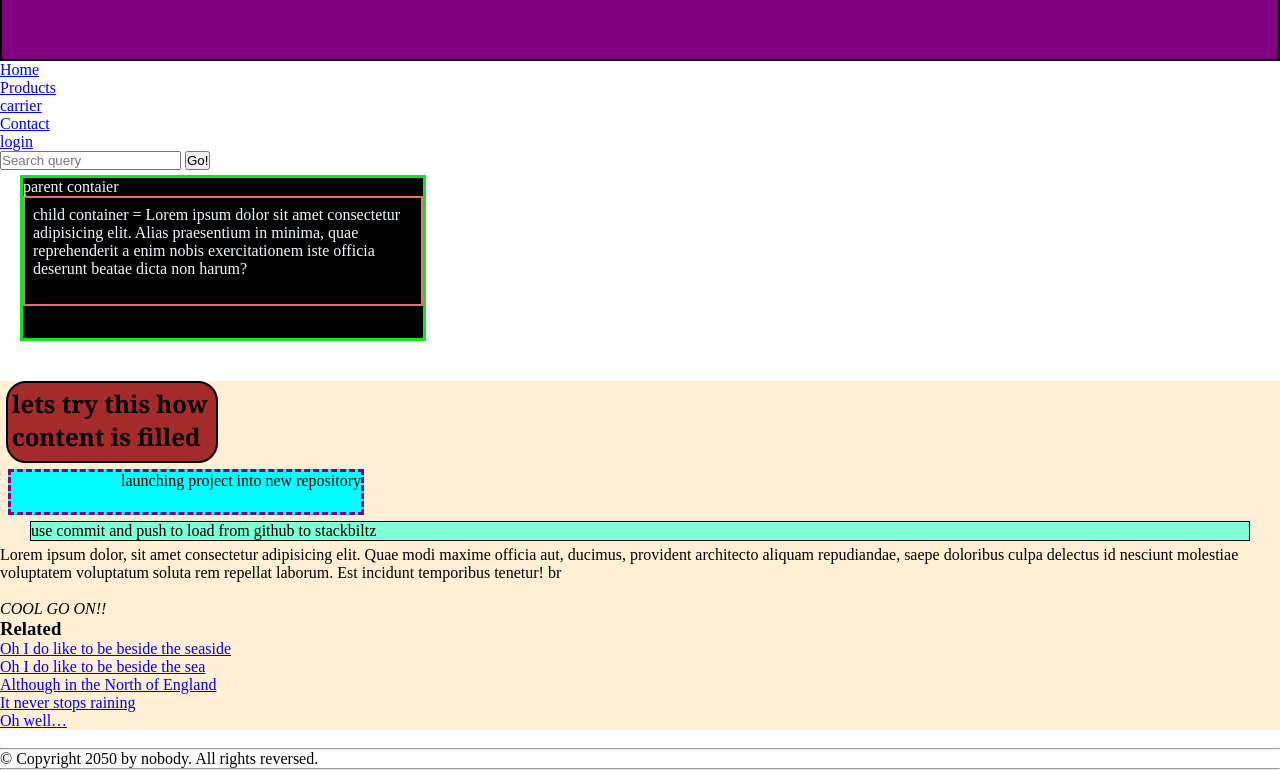
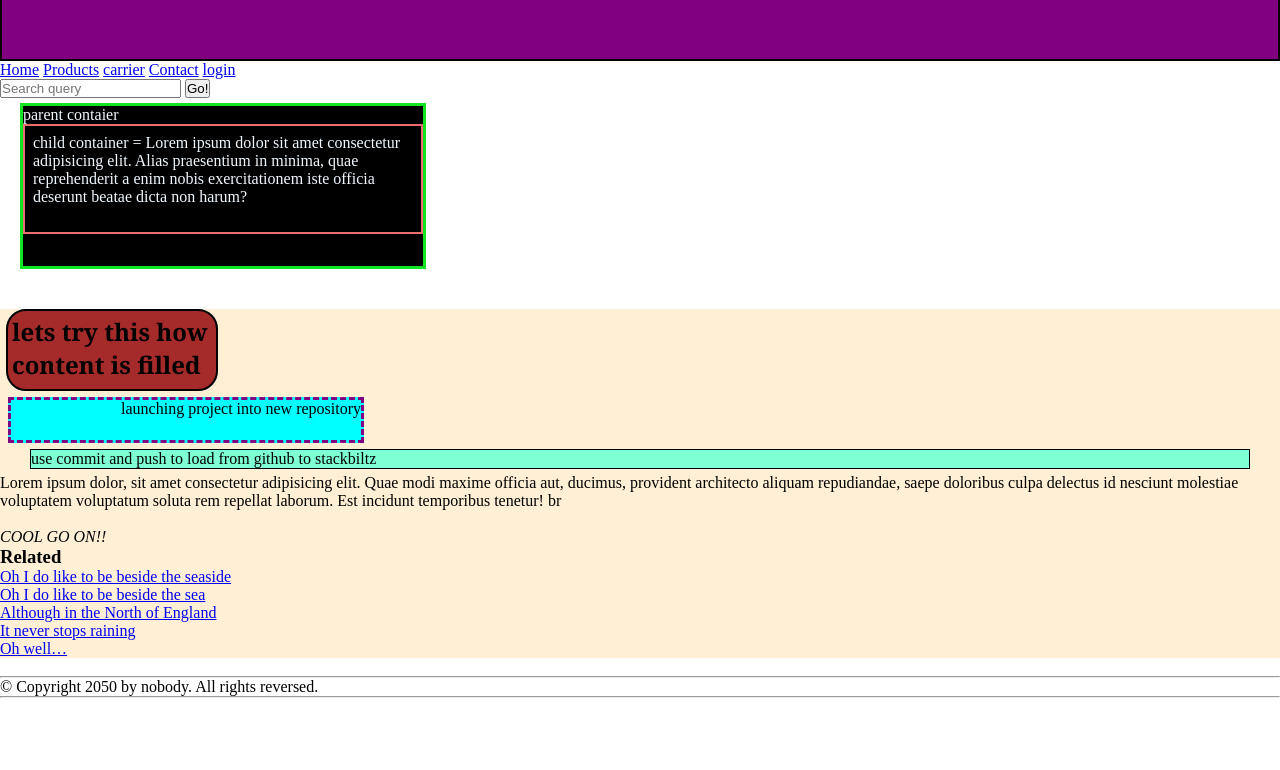
Before and after one commit to abhi-2107/playinghtmlcss, a website: page index.html in a window 1280 px wide. Shown: the part 43-813 px from the top of the page. Drawn offline with Linux system fonts and the light colour scheme.

Commit message:
1 file modified

```diff
--- a/index.html
+++ b/index.html
@@ -16,13 +16,12 @@
     </header>
 
     <nav>
-      <ul  >
-        <li><a href="#">Home</a></li>
-        <li><a href="#">Products</a></li>
-        <li><a href="#">carrier</a></li>
-        <li><a href="#">Contact</a></li>
-        <li><a href="#">login</a></li>
-
+      <ul>
+        <a href="#">Home</a>
+        <a href="#">Products</a>
+        <a href="#">carrier</a>
+        <a href="#">Contact</a>
+        <a href="#">login</a>
       </ul>
 
       <!-- A Search form is another common non-linear way to navigate through a website. -->
```
